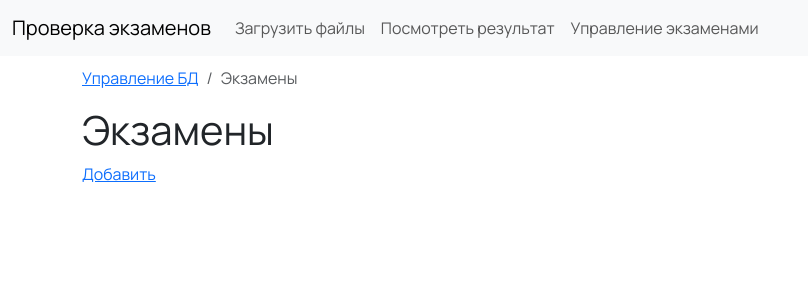
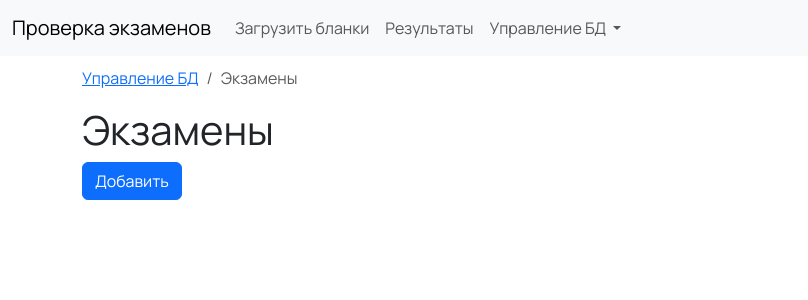
Before and after one commit to ramz1t/EGE_check, a FastAPI app: page /manage/exams in a window 1280 px wide. Shown: the top 300 px of the page, without its empty margins (0-808 px from the left). Run offline with FastAPI, Linux system fonts and the light colour scheme; parts of the project's set-up code (start-up, migrations or seed data) failed here and were passed over.

Commit message:
fix nav, buttons design

```diff
--- a/site/templates/manage-exams.html
+++ b/site/templates/manage-exams.html
@@ -19,7 +19,7 @@
             </ol>
         </nav>
         <h1 class="display-6">Экзамены</h1>
-        <a href="/manage/exams/add">Добавить</a>
+        <a class="btn btn-primary" href="/manage/exams/add" role="button">Добавить</a>
     </div>
 </body>
 
--- a/site/templates/manage-variants.html
+++ b/site/templates/manage-variants.html
@@ -19,7 +19,7 @@
             </ol>
         </nav>
         <h1 class="display-6">Варианты</h1>
-        <a href="/manage/variants/add">Добавить</a>
+        <a class="btn btn-primary" href="/manage/variants/add" role="button">Добавить</a>
     </div>
 </body>
 
--- a/site/templates/navbar.html
+++ b/site/templates/navbar.html
@@ -5,12 +5,27 @@
             aria-controls="navbarNavAltMarkup" aria-expanded="false" aria-label="Toggle navigation">
             <span class="navbar-toggler-icon"></span>
         </button>
-        <div class="collapse navbar-collapse" id="navbarNavAltMarkup">
-            <div class="navbar-nav">
-                <a class="nav-link" aria-current="page" href="submit">Загрузить файлы</a>
-                <a class="nav-link" href="check">Посмотреть результат</a>
-                <a class="nav-link" href="manage">Управление экзаменами</a>
-            </div>
+        <div class="collapse navbar-collapse" id="navbarNavDropdown">
+            <ul class="navbar-nav">
+                <li class="nav-item">
+                    <a class="nav-link" href="/submit">Загрузить бланки</a>
+                </li>
+                <li class="nav-item">
+                    <a class="nav-link" href="/check">Результаты</a>
+                </li>
+                <li class="nav-item dropdown">
+                    <a class="nav-link dropdown-toggle" href="" role="button" data-bs-toggle="dropdown"
+                        aria-expanded="false">
+                        Управление БД
+                    </a>
+                    <ul class="dropdown-menu">
+                        <li><a class="dropdown-item" href="/manage/exams">Экзамены</a></li>
+                        <li><a class="dropdown-item" href="/manage/variants">Варианты</a></li>
+                    </ul>
+                </li>
+            </ul>
         </div>
     </div>
+
+    </div>
 </nav>
```
Also changed, not shown: site/templates/manage.html (+8 -2 lines).
